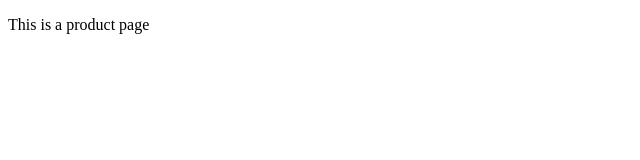
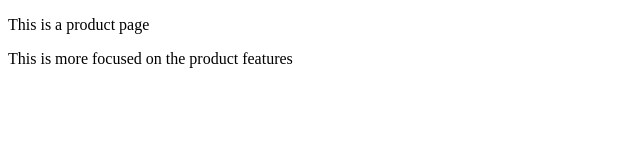
Before and after one commit to fearthefury/demo, a plain HTML site: page Product.html in a window 1280 px wide. Shown: the whole page, without its empty margins (0-640 px from the left). Drawn offline with Linux system fonts and the light colour scheme.

Commit message:
+p product

```diff
--- a/Product.html
+++ b/Product.html
@@ -7,5 +7,6 @@
 </head>
 <body>
     <p>This is a product page</p>
+    <p>This is more focused on the product features</p>
 </body>
 </html>
```
